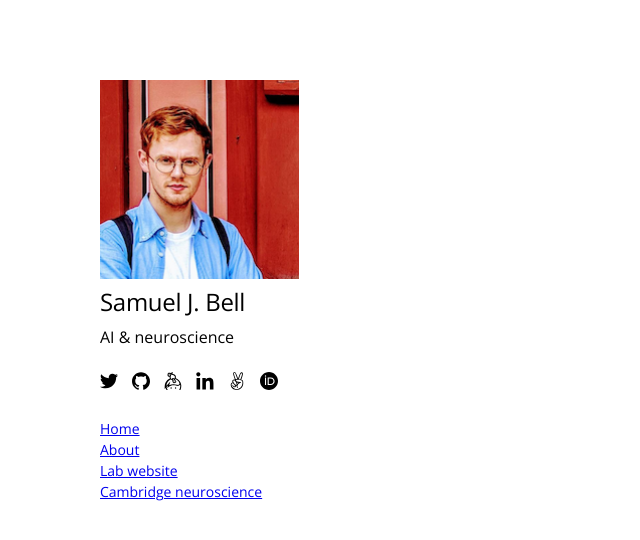
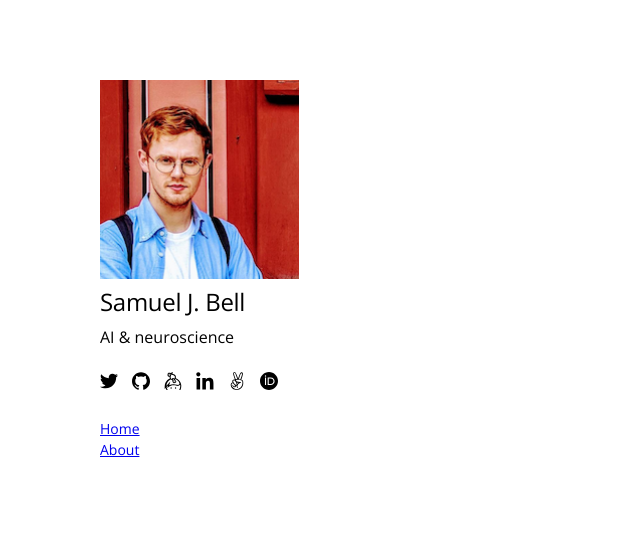
Before and after one commit to samueljamesbell/samueljamesbell.github.io, a Jekyll site: the page built from index.md, in a window 1280 px wide. Shown: the top 540 px of the page, without its empty margins (0-640 px from the left). Built offline with Jekyll 4.4.1, drawn with Linux system fonts in a browser that asks for light colours.

Commit message:
Update links

```diff
--- a/_includes/column.html
+++ b/_includes/column.html
@@ -56,8 +56,6 @@
         <section class="links">
             <a href="{% link index.md %}">Home</a>
             <a href="{% link about.md %}">About</a>
-            <a href="https://www.abg.psychol.cam.ac.uk/directory/samuel-bell">Lab website</a>
-            <a href="https://www.neuroscience.cam.ac.uk/directory/profile.php?sjb326">Cambridge neuroscience</a>
         </section>
 
     </section>
```
